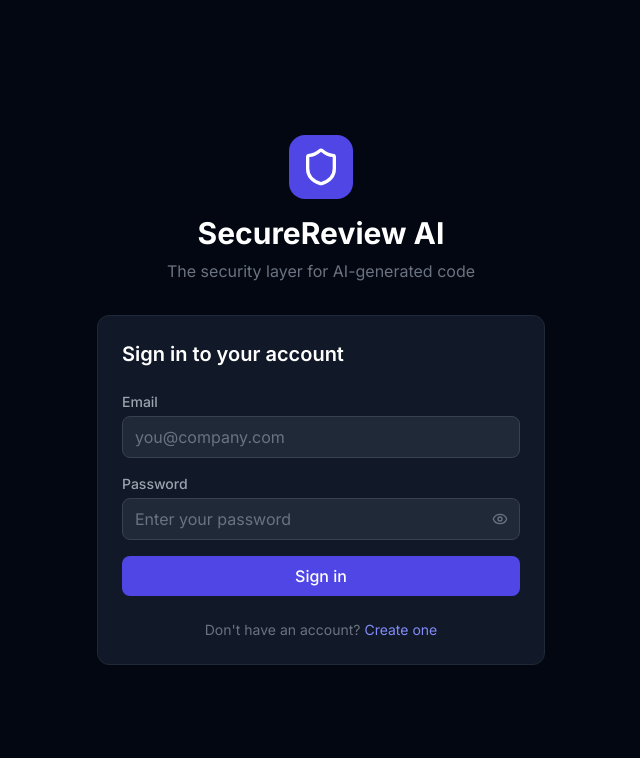
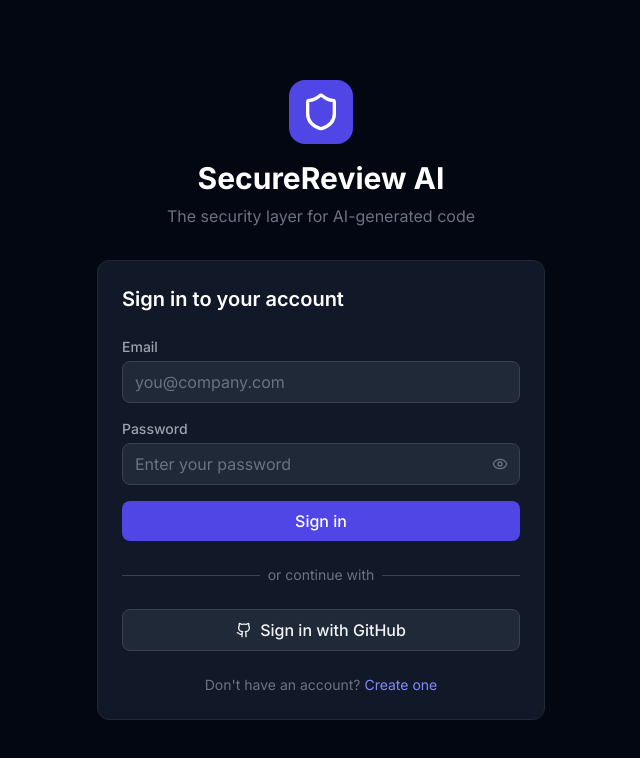
Before and after one commit to vanshx999/securereview-ai, a React (Vite) app in the folder frontend/: page /login in a window 1280 px wide. Shown: the top 758 px of the page, without its empty margins (319-959 px from the left). Built offline with nearby package versions, Linux system fonts and the light colour scheme; no server answers.

Commit message:
feat: add GitHub OAuth login flow (callback page + login button)

```diff
--- a/frontend/src/App.tsx
+++ b/frontend/src/App.tsx
@@ -4,6 +4,7 @@ import { useAuthStore } from './hooks/useAuth';
 import Layout from './components/common/Layout';
 import LoginPage from './pages/LoginPage';
 import RegisterPage from './pages/RegisterPage';
+import GitHubCallbackPage from './pages/GitHubCallbackPage';
 import DashboardPage from './pages/DashboardPage';
 import PRDetailPage from './pages/PRDetailPage';
 import PoliciesPage from './pages/PoliciesPage';
@@ -43,6 +44,7 @@ export default function App() {
       <Routes>
         <Route path="/login" element={<LoginPage />} />
         <Route path="/register" element={<RegisterPage />} />
+        <Route path="/auth/github/callback" element={<GitHubCallbackPage />} />
         <Route path="/" element={<ProtectedRoute><Layout /></ProtectedRoute>}>
           <Route index element={<Navigate to="/dashboard" replace />} />
           <Route path="dashboard" element={<DashboardPage />} />
--- /dev/null
+++ b/frontend/src/pages/GitHubCallbackPage.tsx
@@ -0,0 +1,57 @@
+import { useEffect, useState } from 'react';
+import { useNavigate, useSearchParams } from 'react-router-dom';
+import { api } from '../services/api';
+import { Shield } from 'lucide-react';
+
+export default function GitHubCallbackPage() {
+  const [searchParams] = useSearchParams();
+  const navigate = useNavigate();
+  const [error, setError] = useState('');
+
+  useEffect(() => {
+    const code = searchParams.get('code');
+    if (!code) {
+      setError('No authorization code received from GitHub.');
+      return;
+    }
+
+    api.auth.githubLogin(code)
+      .then((data) => {
+        localStorage.setItem('access_token', data.access_token);
+        localStorage.setItem('refresh_token', data.refresh_token);
+        navigate('/dashboard', { replace: true });
+      })
+      .catch((err) => {
+        setError(err.detail || 'GitHub login failed. Please try again.');
+      });
+  }, []);
+
+  return (
+    <div className="min-h-screen bg-gray-950 flex items-center justify-center px-4">
+      <div className="w-full max-w-md text-center">
+        <div className="inline-flex items-center justify-center w-16 h-16 bg-brand-600 rounded-2xl mb-4">
+          <Shield className="w-10 h-10 text-white" />
+        </div>
+        <h1 className="text-3xl font-bold text-white mb-4">SecureReview AI</h1>
+        {error ? (
+          <div>
+            <div className="bg-red-900/30 border border-red-800 text-red-400 px-4 py-3 rounded-lg mb-4 text-sm">
+              {error}
+            </div>
+            <button
+              onClick={() => navigate('/login')}
+              className="text-brand-400 hover:text-brand-300"
+            >
+              Back to login
+            </button>
+          </div>
+        ) : (
+          <div className="flex flex-col items-center gap-4">
+            <div className="animate-spin rounded-full h-8 w-8 border-b-2 border-brand-500" />
+            <p className="text-gray-500">Completing GitHub sign in...</p>
+          </div>
+        )}
+      </div>
+    </div>
+  );
+}
--- a/frontend/src/pages/LoginPage.tsx
+++ b/frontend/src/pages/LoginPage.tsx
@@ -1,7 +1,7 @@
 import React, { useState } from 'react';
 import { useNavigate, Link } from 'react-router-dom';
 import { useAuthStore } from '../hooks/useAuth';
-import { Shield, Eye, EyeOff } from 'lucide-react';
+import { Shield, Eye, EyeOff, Github } from 'lucide-react';
 
 export default function LoginPage() {
   const [email, setEmail] = useState('');
@@ -83,6 +83,29 @@ export default function LoginPage() {
             </button>
           </form>
 
+          <div className="relative my-6">
+            <div className="absolute inset-0 flex items-center">
+              <div className="w-full border-t border-gray-700"></div>
+            </div>
+            <div className="relative flex justify-center text-sm">
+              <span className="bg-gray-900 px-2 text-gray-500">or continue with</span>
+            </div>
+          </div>
+
+          {import.meta.env.VITE_GITHUB_CLIENT_ID ? (
+            <button
+              type="button"
+              onClick={() => {
+                const redirectUri = `${window.location.origin}/auth/github/callback`;
+                const url = `https://github.com/login/oauth/authorize?client_id=${import.meta.env.VITE_GITHUB_CLIENT_ID}&redirect_uri=${encodeURIComponent(redirectUri)}&scope=read:user,user:email`;
+                window.location.href = url;
+              }}
+              className="btn-secondary w-full flex items-center justify-center gap-2"
+            >
+              <Github className="w-4 h-4" /> Sign in with GitHub
+            </button>
+          ) : null}
+
           <p className="text-center text-sm text-gray-500 mt-6">
             Don't have an account?{' '}
             <Link to="/register" className="text-brand-400 hover:text-brand-300">
--- a/frontend/src/services/api.ts
+++ b/frontend/src/services/api.ts
@@ -88,6 +88,8 @@ export const api = {
         body: JSON.stringify({ email, password, name, role }),
       }),
     me: () => request<User>('/auth/me'),
+    githubLogin: (code: string) =>
+      request<AuthTokens>(`/auth/github/callback?code=${code}`, { method: 'POST' }),
   },
   dashboard: {
     stats: () => request<any>('/dashboard/stats'),
```
